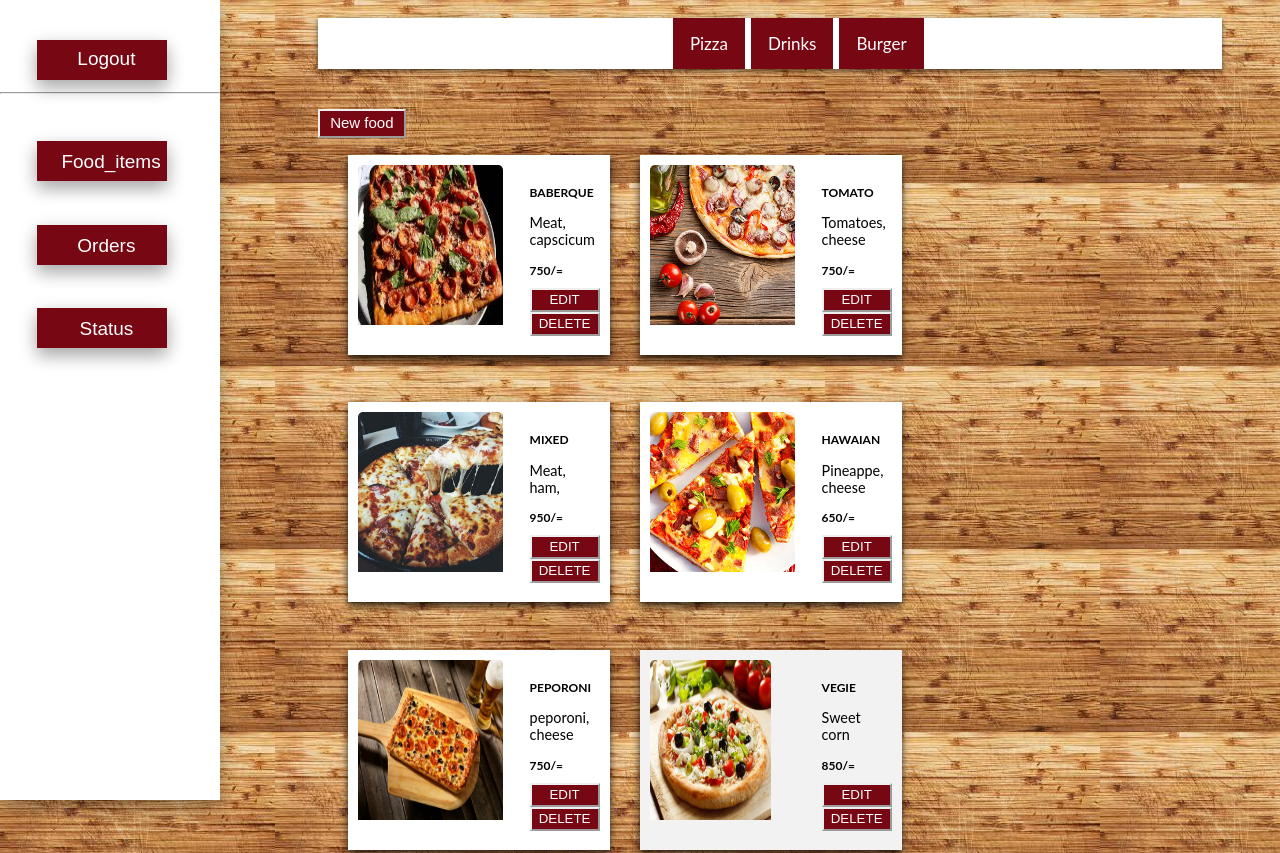
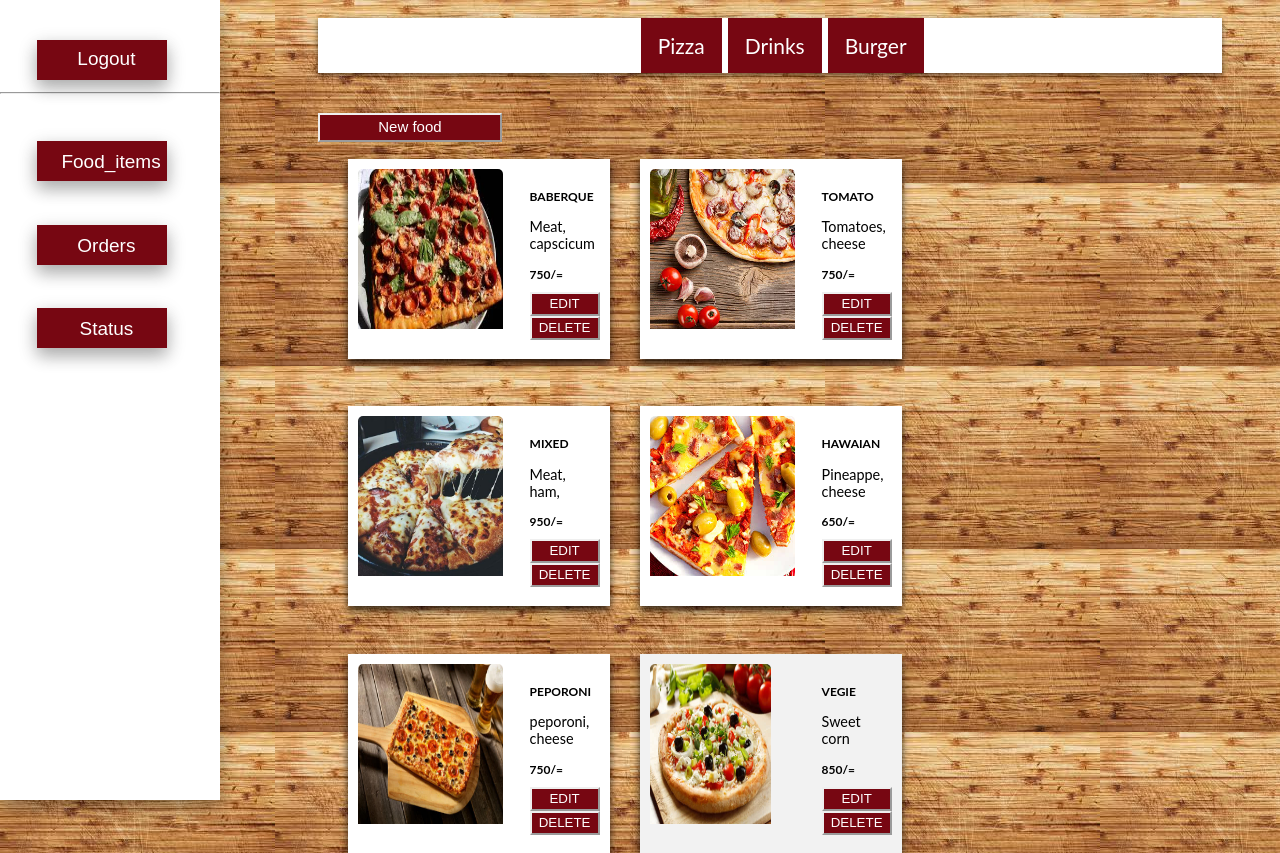
Before and after one commit to salma-nyagaka/FastFoodFast, a PHP site: page /adminindex.html in a window 1280 px wide. Shown: the top 853 px of the page. Run offline with PHP 8.4, Linux system fonts and the light colour scheme.

Commit message:
[Fix css style to the button]

```diff
--- a/css/admin.css
+++ b/css/admin.css
@@ -157,7 +157,7 @@ body {
     text-align: center;
     padding: 14px 16px;
     text-decoration: none;
-    font-size: 17px;
+    font-size: 21px;
     border: solid 1px rgb(119, 7, 18);
     background-color:  rgb(119, 7, 18);
     margin-left: 6px;
@@ -293,7 +293,7 @@ table, td, th {
     font-size:15px;
     margin-top: 2%;
     height: 29px;
-    width: 10%;
+    width: 21%;
     background-color: rgb(119, 7, 18);
     color: white;
 }
```
